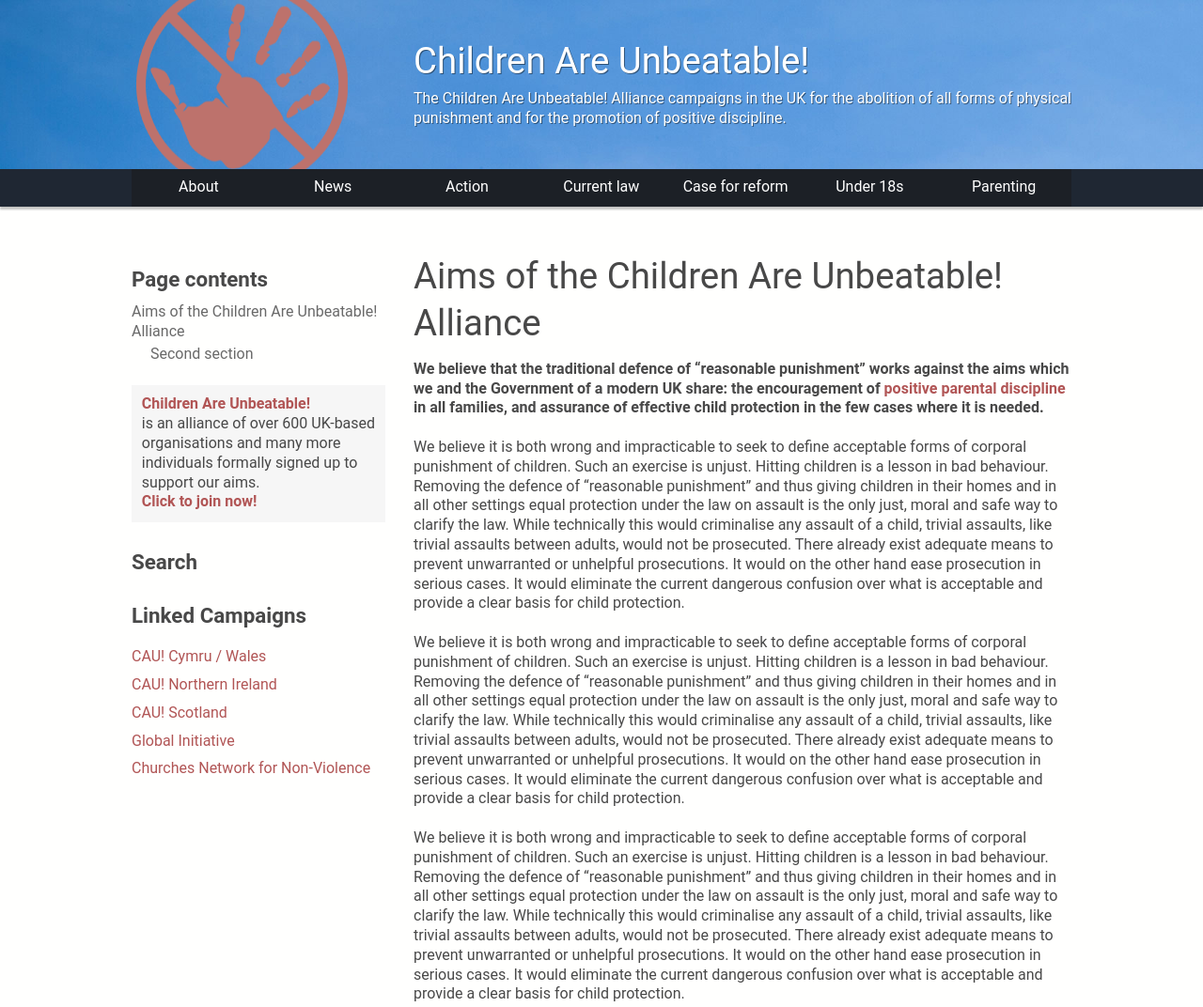
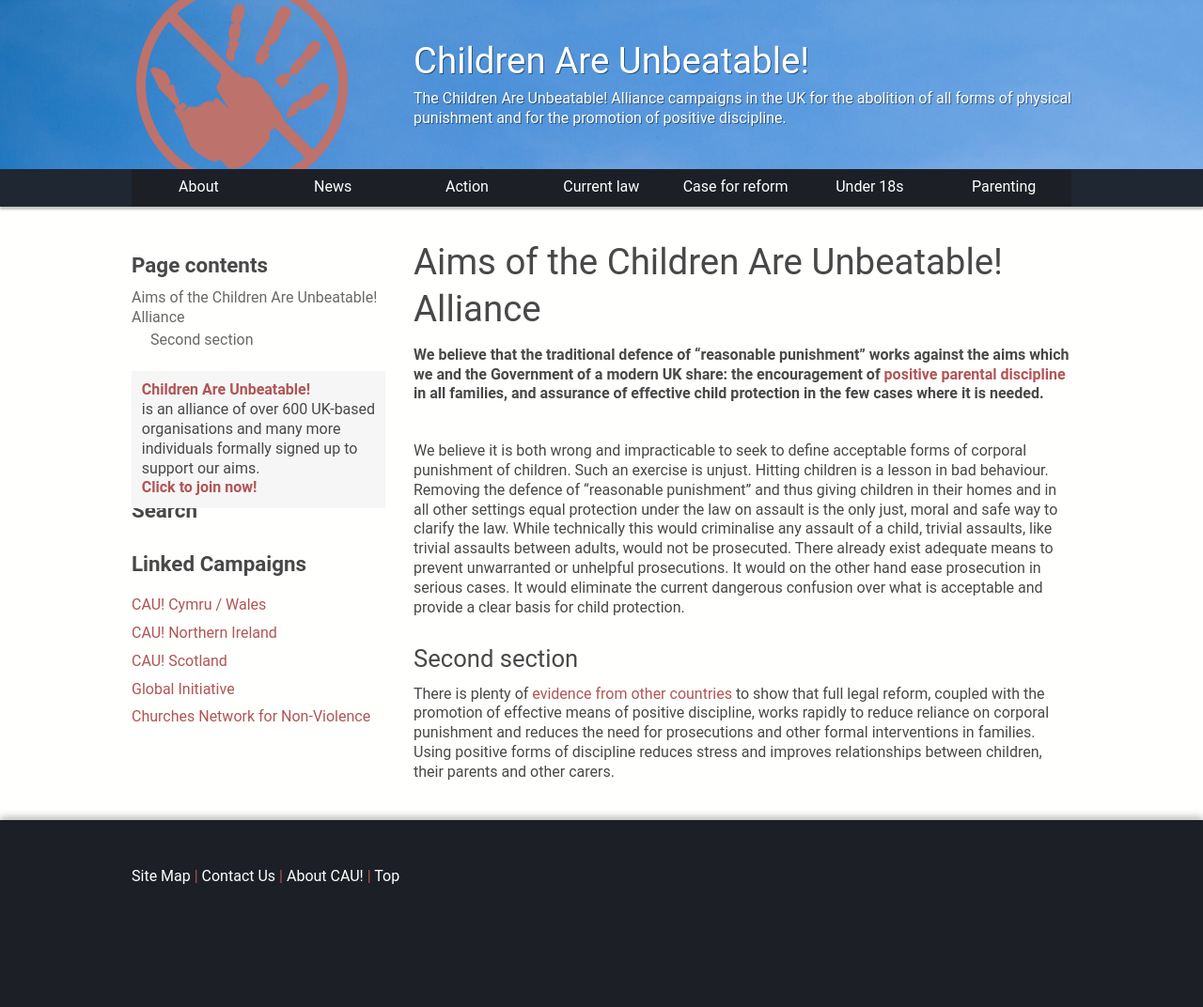
Before and after one commit to finnhodgkin/pretty-text-and-contents-template, a website: page index.html in a window 1280 px wide. Shown: the top 1072 px of the page at 94% size. Drawn offline with Linux system fonts and the light colour scheme; a web font is replaced by a local one.

Commit message:
clean up code

```diff
--- a/index.html
+++ b/index.html
@@ -69,8 +69,6 @@
   </nav>
   <main>
 
-
-
     <article>
       <header>
         <h1>Aims of the Children Are Unbeatable! Alliance</h1>
@@ -78,9 +76,6 @@
       </header>
       <section>
         <p>We believe it is both wrong and impracticable to seek to define acceptable forms of corporal punishment of children. Such an exercise is unjust. Hitting children is a lesson in bad behaviour. Removing the defence of “reasonable punishment” and thus giving children in their homes and in all other settings equal protection under the law on assault is the only just, moral and safe way to clarify the law. While technically this would criminalise any assault of a child, trivial assaults, like trivial assaults between adults, would not be prosecuted. There already exist adequate means to prevent unwarranted or unhelpful prosecutions. It would on the other hand ease prosecution in serious cases. It would eliminate the current dangerous confusion over what is acceptable and provide a clear basis for child protection.</p>
-          <p>We believe it is both wrong and impracticable to seek to define acceptable forms of corporal punishment of children. Such an exercise is unjust. Hitting children is a lesson in bad behaviour. Removing the defence of “reasonable punishment” and thus giving children in their homes and in all other settings equal protection under the law on assault is the only just, moral and safe way to clarify the law. While technically this would criminalise any assault of a child, trivial assaults, like trivial assaults between adults, would not be prosecuted. There already exist adequate means to prevent unwarranted or unhelpful prosecutions. It would on the other hand ease prosecution in serious cases. It would eliminate the current dangerous confusion over what is acceptable and provide a clear basis for child protection.</p>
-            <p>We believe it is both wrong and impracticable to seek to define acceptable forms of corporal punishment of children. Such an exercise is unjust. Hitting children is a lesson in bad behaviour. Removing the defence of “reasonable punishment” and thus giving children in their homes and in all other settings equal protection under the law on assault is the only just, moral and safe way to clarify the law. While technically this would criminalise any assault of a child, trivial assaults, like trivial assaults between adults, would not be prosecuted. There already exist adequate means to prevent unwarranted or unhelpful prosecutions. It would on the other hand ease prosecution in serious cases. It would eliminate the current dangerous confusion over what is acceptable and provide a clear basis for child protection.</p>
-              <p>We believe it is both wrong and impracticable to seek to define acceptable forms of corporal punishment of children. Such an exercise is unjust. Hitting children is a lesson in bad behaviour. Removing the defence of “reasonable punishment” and thus giving children in their homes and in all other settings equal protection under the law on assault is the only just, moral and safe way to clarify the law. While technically this would criminalise any assault of a child, trivial assaults, like trivial assaults between adults, would not be prosecuted. There already exist adequate means to prevent unwarranted or unhelpful prosecutions. It would on the other hand ease prosecution in serious cases. It would eliminate the current dangerous confusion over what is acceptable and provide a clear basis for child protection.</p>
 
         <h2>Second section</h2>
 
@@ -91,7 +86,6 @@
     <aside>
       <!--scripted contents go here-->
       <div id="tableOfContents">
-          <h3>Page contents</h3>
       </div>
         <div class="signupsidewrap">
           <a href="take-action/become-supporter/" class="noline">
@@ -101,9 +95,8 @@
           </div>
           </a>
         </div>
-        <h3>Search</h3>
-
         <nav>
+          <h3>Search</h3>
           <h3>Linked Campaigns</h3>
           <ul>
             <li><a href="">CAU! Cymru / Wales</a></li>
--- a/script.js
+++ b/script.js
@@ -1,15 +1,23 @@
 function applyAnchor(tag) {
     var elements = document.getElementsByTagName(tag);
-    var anchorName = '';
-    var link = '';
-    for (var i = 0; i < elements.length; i++){
+    var anchorName = null;
+    var link = null;
+    var div = null;
+    var span = null;
+    for (var i = 0; i < elements.length; i++) {
       anchorName = elements[i].innerHTML.replace(/ /g, '-');
-      if (tag === 'h2') {
-        link = ' <a href="#' + anchorName + '">#</a>';
-      }
-      elements[i].innerHTML = elements[i].innerHTML +
-      '<span id="' + anchorName + '" class="anchor">' +
-      link + '</span>\n';
+      div = document.createElement('div');
+            div.id = anchorName;
+            div.className = 'anchor';
+      span = document.createElement('span');
+             span.appendChild(document.createTextNode(' '));
+             span.className = 'anchor-span';
+      link = document.createElement('a');
+             link.appendChild(document.createTextNode('#'));
+             link.href = '#' + anchorName;
+      span.appendChild(link);
+      elements[i].appendChild(span);
+      elements[i].insertBefore(div, elements[i].firstChild);
     }
 }
 
@@ -17,53 +25,42 @@
     applyAnchor('h1');
     applyAnchor('h2');
 
-    document.getElementById(element).innerHTML =
-      buildList(document.getElementsByClassName('anchor'));
+    newBuildList(document.getElementsByClassName('anchor'), document.getElementById(element));
 }
 
-function buildList(list){
+function newBuildList(list, element) {
   var prev = null;
-  var ulP = '<ul>\n'; var ulA = '</ul>\n';
-  var liP = '<li>'; var liA = '</li>\n';
-  var one = '  '; var two = '    ';
-  var a = null; var contents = [];
+  var ul = document.createElement('ul');
+  var header = document.createElement('h3');
+  header.appendChild(document.createTextNode('Page contents'));
+  element.appendChild(header);
+  element.appendChild(ul); // Base list
   for (var i = 0; i < list.length; i++) {
-    a = '<a href="#' + list[i].id + '">' +
-        list[i].id.replace(/-/g, ' ') +
-        '</a>'; //Define link
-    if (!i) {//IF FIRST ELEMENT
-      a = '<a href="#">' +
-          list[i].id.replace(/-/g, ' ') +
-          '</a>';
-      contents.push([ ulP, one, liP, a, liA ].join(''));
-      prev = 'h1';
-    } else if (list[i].parentElement.nodeName === 'H1') {
-        if (prev === 'h1') {                              //IF H1 FOLLOWING H1
-          contents.push([ ulA, ulP, one, liP, a, liA ].join(''));
-          prev = 'h1';
-        }
-        else {                                           //IF H1 FOLLOWING H2
-          contents.push([ one, ulA, ulA, ulP, one, liP, a, liA ].join(''));
-          prev = 'h1';
+    var link = document.createElement('a');
+    var linkText = list[i].id.replace(/-/g, ' ');
+    var currentTag = list[i].parentElement.nodeName;
+    link.href = i === 0 ? '#' : '#' + list[i].id;
+    if (currentTag === 'H1' || i === 0) {
+      element.lastChild
+             .appendChild(document.createElement('li'))
+             .appendChild(link)
+             .appendChild(document.createTextNode(linkText));
+    } else { // H2
+      if (prev === 'H1' || i === 1) {
+        element.lastChild
+               .appendChild(document.createElement('ul'))
+               .appendChild(document.createElement('li'))
+               .appendChild(link)
+               .appendChild(document.createTextNode(linkText));
+      } else {
+        element.lastChild.lastChild
+               .appendChild(document.createElement('li'))
+               .appendChild(link)
+               .appendChild(document.createTextNode(linkText));
       }
-    } else {
-        if (prev === 'h1') {                             //IF H2 FOLLOWING H1
-          contents.push([ one, ulP, two, liP, a, liA ].join(''));
-          prev = 'h2';
-        } else {                                           //IF H2 FOLLOWING H2
-          contents.push([ two, liP, a, liA ].join(''));
-          prev = 'h2';
-        }
     }
+    prev = currentTag;
   }
-
-  if (prev === 'h2') { //Add closing tags
-    contents.push([ one, ulA, ulA ].join(''));
-  } else { contents.push([ ulA ].join('')); }
-
-  return contents.length > 2 ?
-  '<h3>Page contents</h3>\n' + contents.join('') :
-  '';
 }
 
 buildContents('tableOfContents');
@@ -71,14 +68,6 @@
 (function navbar(nav) {
   var item = document.getElementsByTagName(nav)[0]; // first nav in doc
   var height = document.getElementById('headercontainer').clientHeight;
-  function scroll(loc) {
-    if (loc > height) {
-      item.classList = 'nav__fixed';
-    } else {
-      item.classList = '';
-    }
-  }
-  window.onscroll = (e) => {
-    scroll(e.pageY);
-  };
+  function scroll(loc) { item.className = loc > height ? 'nav__fixed' : ''; }
+  window.onscroll = function (e) { e.pageY ? scroll(e.pageY) : ''; };
 })('nav');
--- a/store/_variables.scss
+++ b/store/_variables.scss
@@ -4,7 +4,7 @@
 
 $bodyBG: #fffffe;
 $bodyText: rgb(72, 72, 72);
-$contentMargin: 35px;
+$contentMargin: 20px;
 $defaultFont: Roboto, "Helvetica Neue", Helvetica, Arial, sans-serif;
 
 $defaultLineHeight: 1.3;
--- a/store/a2-sitewide.scss
+++ b/store/a2-sitewide.scss
@@ -60,14 +60,22 @@
 }
 
 .anchor {
-  opacity: 0;
+  margin-top: -80px;
+  position: absolute;
 }
-.anchor a {
+
+.anchor-span {
+  display: none;
+}
+.anchor-span a {
   color: $hashAnchor;
 }
-.anchor a:hover {
+.anchor-span a:hover {
   color: $linkText;
 }
-h2:hover .anchor {
-  opacity: 1;
+h2:hover .anchor-span {
+  display: inline;
 }
+h1:hover .anchor-span {
+  display: inline;
+}
--- a/store/b-header.scss
+++ b/store/b-header.scss
@@ -7,6 +7,7 @@
   background-position: left;
   background-repeat: no-repeat;
   background-size: cover;
+  margin-bottom: 40px;
 }
 #headercontainer {
   height: 180px;
@@ -39,6 +40,7 @@
   height: $navHeight;
   background-color: $navEdgeBG;
   box-shadow: 0px 3px 2px 0px rgba(0,0,0,0.24);
+  margin-top: -40px;
 }
 .nav__fixed {
   position: fixed;
```
Also changed, not shown: css/a2-sitewide.css, css/b-header.css, css/c-content.css, css/d-footer.css.
